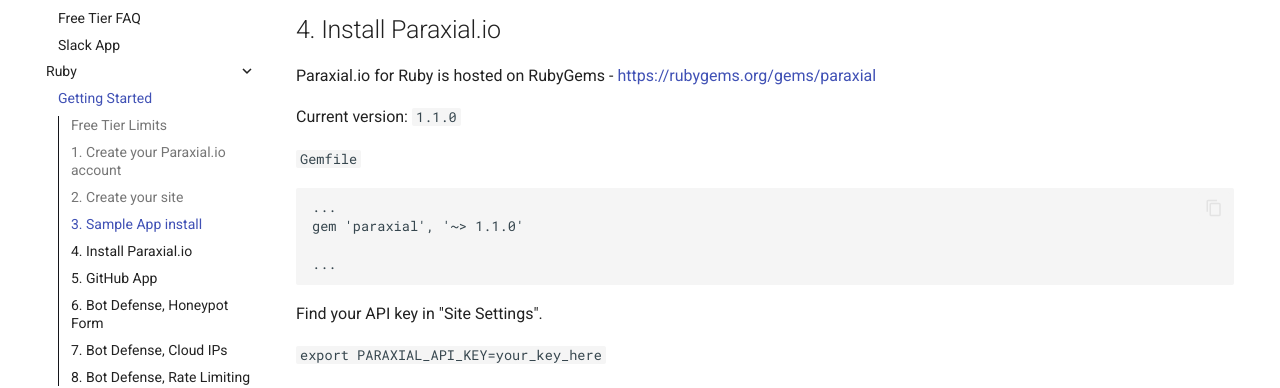
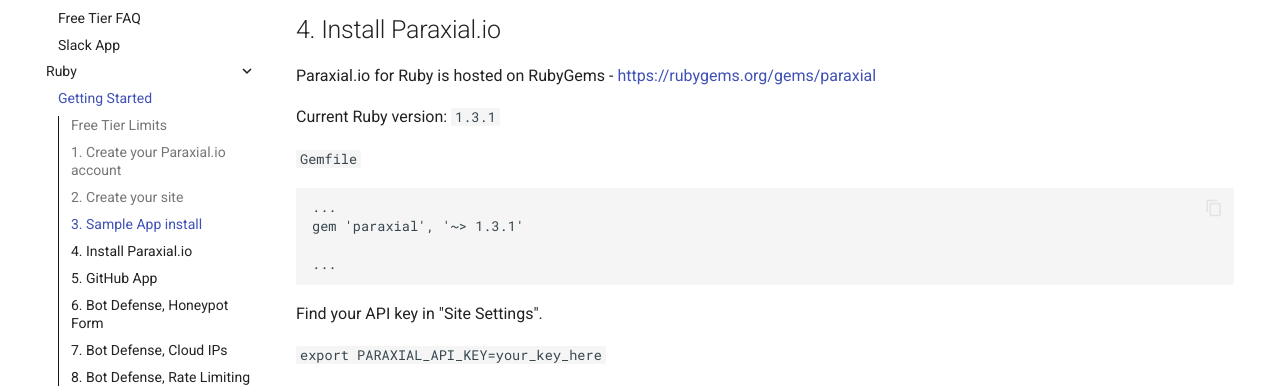
Before and after one commit to paraxialio/documentation, an MkDocs documentation site: the page built from docs/ruby/start.md, in a window 1280 px wide and 900 px high, scrolled down 2145 px. Shown: the part 153-541 px from the top of the window. Built offline with MkDocs 1.6.1 and Material for MkDocs 9.7.7, drawn with Linux system fonts in a browser that asks for light colours.

Commit message:
bump ruby 1.3.1

````diff
--- a/docs/ruby/start.md
+++ b/docs/ruby/start.md
@@ -48,12 +48,12 @@
 
 Paraxial.io for Ruby is hosted on RubyGems - [https://rubygems.org/gems/paraxial](https://rubygems.org/gems/paraxial)
 
-Current version: `1.1.0`
+Current Ruby version: `1.3.1`
 
 `Gemfile`
 ```
 ...
-gem 'paraxial', '~> 1.1.0'
+gem 'paraxial', '~> 1.3.1'
 
 ...
 ```
````
Also changed, not shown: docs/ruby/CHANGELOG.md (+3 -0 lines).
